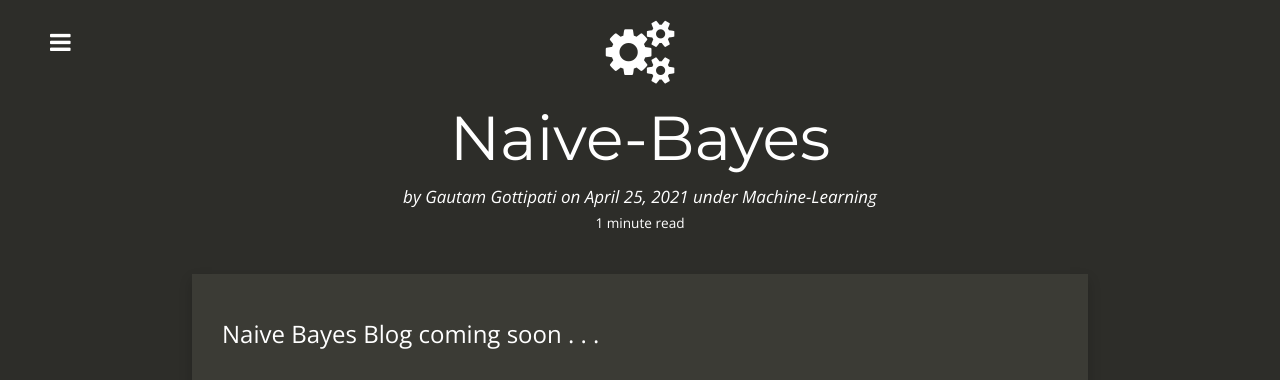
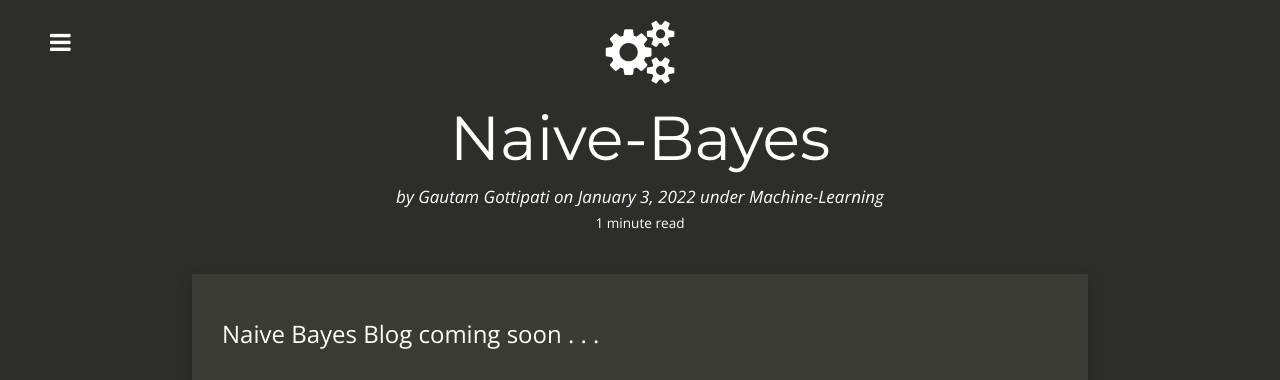
Before and after one commit to gautam018/gautam-notes, a Jekyll site: the page built from _posts/2022-01-03-naive-bayes.md, in a window 1280 px wide. Shown: the top 380 px of the page. Built offline with Jekyll 4.4.1, drawn with Linux system fonts in a browser that asks for light colours; nearby versions of some CDN libraries.

Commit message:
added date naive bayes

```diff
--- a/_posts/2022-01-03-naive-bayes.md
+++ b/_posts/2022-01-03-naive-bayes.md
@@ -1,7 +1,7 @@
 ---
 layout:     post
 title:      Naive-Bayes
-date:       2021-04-25 17:10:19
+date:       2022-01-03
 author:     Gautam Gottipati
 summary:    Naive-Bayes- Classification Algorithm
 categories: Machine-Learning
```
